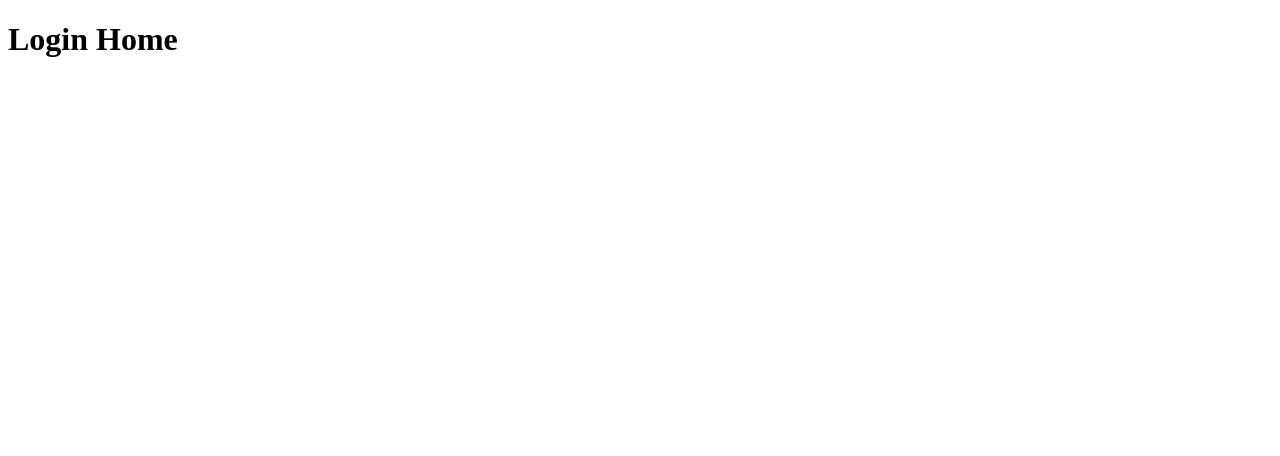
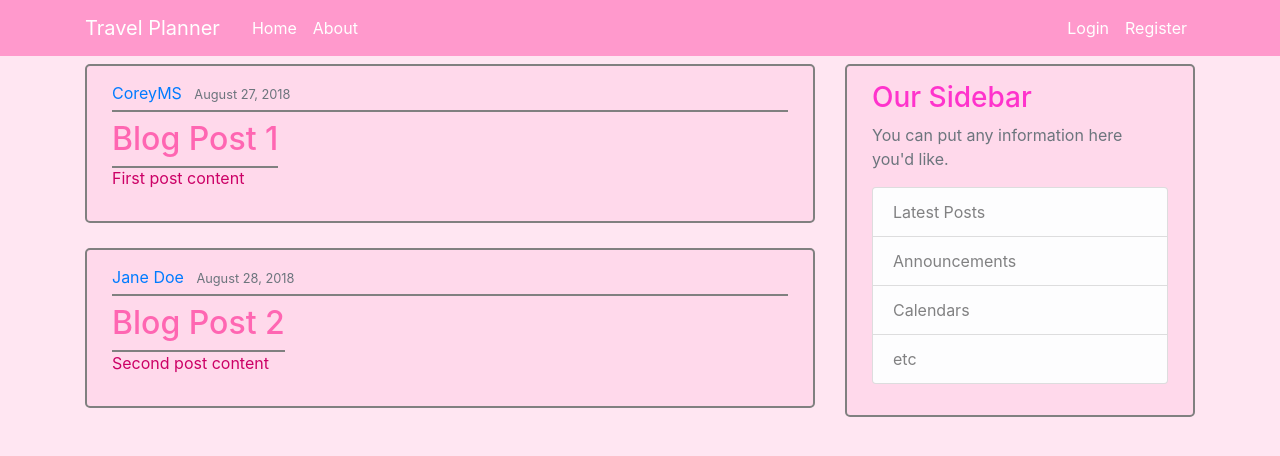
Before and after one commit to gesicagoron/Planner, a Django app: page / in a window 1280 px wide. Before the commit the part shown is almost empty. Shown: the top 456 px of the page. Run offline with Django 4.2, Linux system fonts and the light colour scheme; some libraries are stand-ins or nearby versions.

Commit message:
interfata pagina start pagin about

```diff
--- /dev/null
+++ b/login/static/login/main.css
@@ -0,0 +1,90 @@
+body {
+    background: #ffe6f2; /* Light Pink */
+    color: #cc0066; /* Dark Pink */
+    margin-top: 4rem; /* Slightly reduced margin */
+  }
+
+  h1, h2, h3, h4, h5, h6 {
+    color: #ff33cc; /* Pink Purple */
+  }
+
+  ul {
+    list-style: none; /* No list bullets */
+  }
+
+  .bg-steel {
+    background-color: #ff99cc; /* Light Pinkish Purple */
+  }
+
+  .site-header .navbar-nav .nav-link {
+    color: #ffffff; /* Pinkish Purple */
+  }
+
+  .site-header .navbar-nav .nav-link:hover {
+    color: #a6175f; /* Dark Pink */
+  }
+
+  .site-header .navbar-nav .nav-link.active {
+    font-weight: 600; /* Slightly bolder */
+  }
+
+  .content-section {
+    background: #ffd9eb; /* Light Pinkish Gray */
+    padding: 15px 25px; /* Increased padding */
+    border: 2px solid #808080; /* Grey */
+    border-radius: 5px;
+    margin-bottom: 25px; /* Increased margin */
+  }
+
+  .article-title {
+    color: #ff66b2; /* Pinkish Purple */
+    border-bottom: 2px solid #808080; /* Grey line below the title */
+    padding-bottom: 8px; /* Increased padding */
+    margin-bottom: 15px; /* Increased margin */
+  }
+
+  a.article-title:hover {
+    color: #ffb6c1; /* Light Pink on hover */
+    text-decoration: underline; /* Underline on hover */
+  }
+
+  .article-content {
+    white-space: normal; /* Default white-space */
+  }
+
+  .article-img {
+    height: 80px; /* Increased height */
+    width: 80px; /* Increased width */
+    margin-right: 20px; /* Increased margin */
+  }
+
+  .article-metadata {
+    padding-bottom: 5px; /* Increased padding */
+    margin-bottom: 8px; /* Increased margin */
+    border-bottom: 2px solid #808080; /* Grey line below metadata */
+  }
+
+  .article-metadata a:hover {
+    color: rgb(255, 168, 203); /* Pinkish Purple */
+    text-decoration: underline; /* Underline on hover */
+  }
+
+  .article-svg {
+    width: 30px; /* Increased width */
+    height: 30px; /* Increased height */
+    vertical-align: middle;
+  }
+
+  .account-img {
+    height: 150px; /* Increased height */
+    width: 150px; /* Increased width */
+    margin-right: 30px; /* Increased margin */
+    margin-bottom: 20px; /* Increased margin */
+  }
+
+  .account-heading {
+    font-size: 3rem;
+    border-bottom: 2px solid #ffe6f2;
+    padding-bottom: 8px;
+    margin-bottom: 15px;
+  }
--- /dev/null
+++ b/login/templates/login/base.html
@@ -0,0 +1,85 @@
+{% load static %}
+<!DOCTYPE html>
+<html lang="en">
+<head>
+    <!-- Required meta tags -->
+    <meta charset="utf-8">
+    <meta name="viewport" content="width=device-width, initial-scale=1, shrink-to-fit=no">
+
+    <!-- Bootstrap CSS -->
+    <link rel="stylesheet" href="https://maxcdn.bootstrapcdn.com/bootstrap/4.0.0/css/bootstrap.min.css" integrity="sha384-Gn5384xqQ1aoWXA+058RXPxPg6fy4IWvTNh0E263XmFcJlSAwiGgFAW/dAiS6JXm" crossorigin="anonymous">
+
+    <!-- Custom CSS -->
+    <link rel="stylesheet" type="text/css" href="{% static 'login/main.css' %}">
+
+    {% if title %}
+        <title>Travel Planner - {{ title }}</title>
+    {% else %}
+        <title>Travel Planner</title>
+    {% endif %}
+</head>
+<body>
+
+    <!-- Header -->
+    <header class="site-header">
+        <!-- React App Bar -->
+        <div id="react-app-bar"></div>
+
+        <nav class="navbar navbar-expand-md navbar-dark bg-steel fixed-top">
+            <div class="container">
+                <a class="navbar-brand mr-4" href="{% url 'login' %}">Travel Planner</a>
+                <button class="navbar-toggler" type="button" data-toggle="collapse" data-target="#navbarToggle" aria-controls="navbarToggle" aria-expanded="false" aria-label="Toggle navigation">
+                    <span class="navbar-toggler-icon"></span>
+                </button>
+                <div class="collapse navbar-collapse" id="navbarToggle">
+                    <div class="navbar-nav mr-auto">
+                        <a class="nav-item nav-link" href="{% url 'login' %}">Home</a>
+                        <a class="nav-item nav-link" href="{% url 'login-about' %}">About</a>
+                    </div>
+                    <!-- Navbar Right Side -->
+                    <div class="navbar-nav">
+                        <a class="nav-item nav-link" href="#">Login</a>
+                        <a class="nav-item nav-link" href="#">Register</a>
+                    </div>
+                </div>
+            </div>
+        </nav>
+    </header>
+
+    <!-- Main Content -->
+    <main role="main" class="container">
+        <div class="row">
+            <div class="col-md-8">
+                {% block content %}{% endblock %}
+            </div>
+            <div class="col-md-4">
+                <div class="content-section">
+                    <h3>Our Sidebar</h3>
+                    <p class='text-muted'>You can put any information here you'd like.
+                        <ul class="list-group">
+                            <li class="list-group-item list-group-item-light">Latest Posts</li>
+                            <li class="list-group-item list-group-item-light">Announcements</li>
+                            <li class="list-group-item list-group-item-light">Calendars</li>
+                            <li class="list-group-item list-group-item-light">etc</li>
+                        </ul>
+                    </p>
+                </div>
+            </div>
+        </div>
+    </main>
+
+    <!-- Optional JavaScript -->
+    <!-- React scripts -->
+    <script src="https://unpkg.com/react@17/umd/react.development.js"></script>
+    <script src="https://unpkg.com/react-dom@17/umd/react-dom.development.js"></script>
+
+    <!-- Your React Component Script -->
+    <script src="{% static 'path/to/your-react-app-bar.js' %}"></script>
+
+    <!-- Bootstrap and other scripts -->
+    <script src="https://code.jquery.com/jquery-3.2.1.slim.min.js" integrity="sha384-KJ3o2DKtIkvYIK3UENzmM7KCkRr/rE9/Qpg6aAZGJwFDMVNA/GpGFF93hXpG5KkN" crossorigin="anonymous"></script>
+    <script src="https://cdnjs.cloudflare.com/ajax/libs/popper.js/1.12.9/umd/popper.min.js" integrity="sha384-ApNbgh9B+Y1QKtv3Rn7W3mgPxhU9K/ScQsAP7hUibX39j7fakFPskvXusvfa0b4Q" crossorigin="anonymous"></script>
+    <script src="https://maxcdn.bootstrapcdn.com/bootstrap/4.0.0/js/bootstrap.min.js" integrity="sha384-JZR6Spejh4U02d8jOt6vLEHfe/JQGiRRSQQxSfFWpi1MquVdAyjUar5+76PVCmYl" crossorigin="anonymous"></script>
+
+</body>
+</html>
--- a/login/templates/login/home.html
+++ b/login/templates/login/home.html
@@ -1,10 +1,15 @@
-<!DOCTYPE html>
-<html >
-<head>
-
-    <title></title>
-</head>
-<body>
-    <h1>Login Home</h1>
-</body>
-</html>
+{% extends "login/base.html" %}
+{% block content %}
+    {% for post in posts %}
+        <article class="media content-section">
+          <div class="media-body">
+            <div class="article-metadata">
+              <a class="mr-2" href="#">{{ post.author }}</a>
+              <small class="text-muted">{{ post.date_posted }}</small>
+            </div>
+            <h2><a class="article-title" href="#">{{ post.title }}</a></h2>
+            <p class="article-content">{{ post.content }}</p>
+          </div>
+        </article>
+    {% endfor %}
+{% endblock content %}
--- a/login/views.py
+++ b/login/views.py
@@ -2,9 +2,29 @@ from django.shortcuts import render
 from django.http import HttpResponse
 
 # Create your views here.
+posts = [
+    {
+        'author': 'CoreyMS',
+        'title': 'Blog Post 1',
+        'content': 'First post content',
+        'date_posted': 'August 27, 2018'
+    },
+    {
+        'author': 'Jane Doe',
+        'title': 'Blog Post 2',
+        'content': 'Second post content',
+        'date_posted': 'August 28, 2018'
+    }
+]
+
+
 
 def home(request):
-    return render(request, 'login/home.html')
+    context = {
+        'posts': posts
+    }
+
+    return render(request, 'login/home.html',context)
 
 def about(request):
     return render(request, 'login/about.html')
```
Also changed, not shown: db.sqlite3, login/templates/login/login.html (added), login/templates/login/register.html (added).
